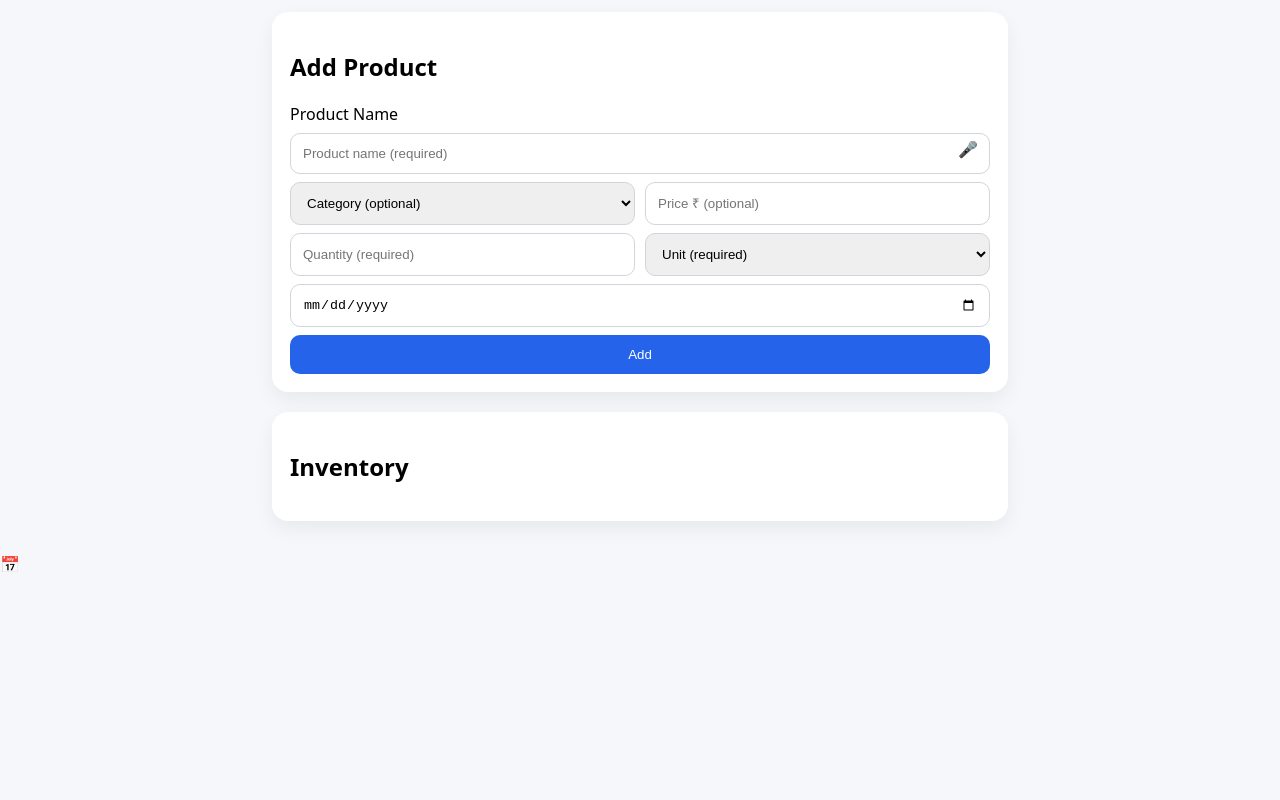
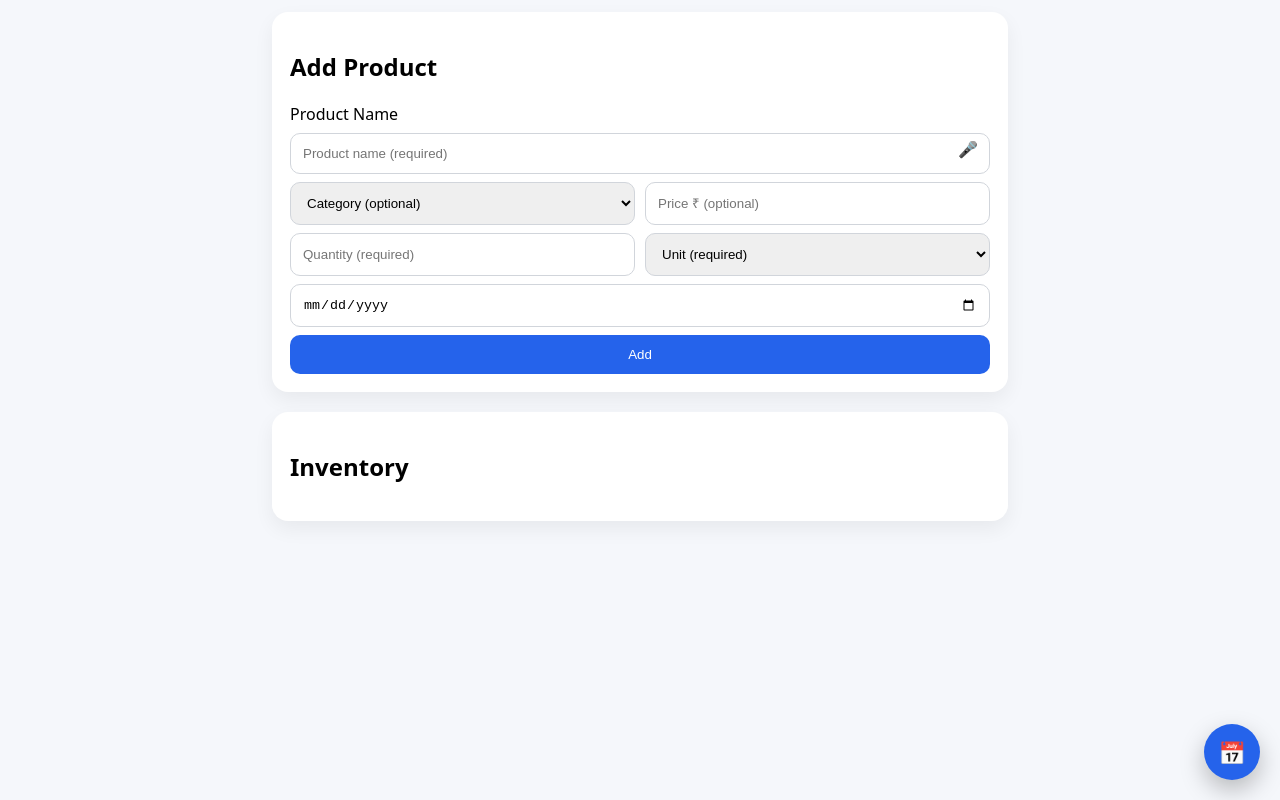
Before and after one commit to yashwanth-976/smart-expiry, a plain HTML site: page index.html in a window 1280 px wide. Drawn offline with Linux system fonts and the light colour scheme.

Commit message:
Update style.css

```diff
--- a/style.css
+++ b/style.css
@@ -131,3 +131,26 @@ button {
   background: #fef9c3;
   color: #92400e;
 }
+
+/* FLOATING CALENDAR BUTTON */
+.calendar-fab {
+  position: fixed;
+  bottom: 20px;
+  right: 20px;
+  width: 56px;
+  height: 56px;
+  border-radius: 50%;
+  background: #2563eb;
+  color: white;
+  font-size: 22px;
+  display: flex;
+  align-items: center;
+  justify-content: center;
+  cursor: pointer;
+  box-shadow: 0 10px 25px rgba(0,0,0,0.25);
+  z-index: 999;
+}
+
+.calendar-fab:active {
+  transform: scale(0.95);
+}
```
